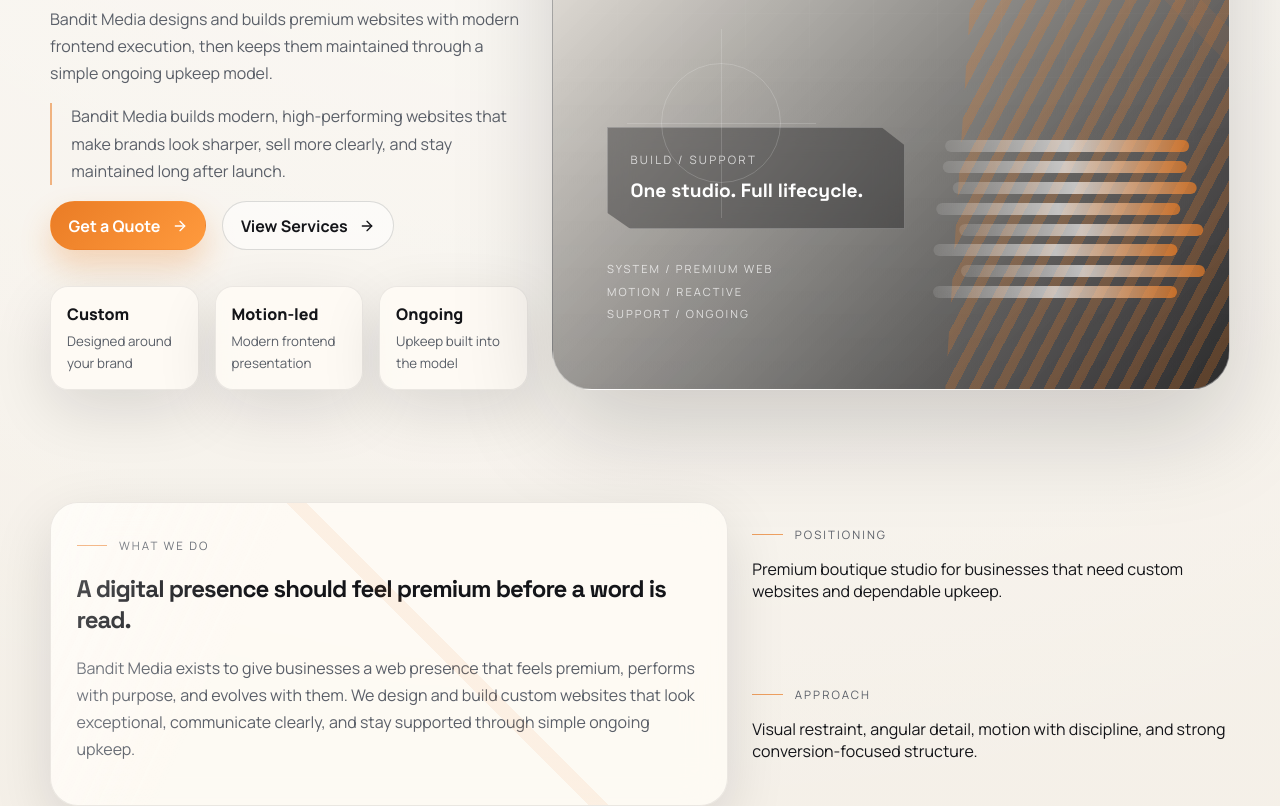
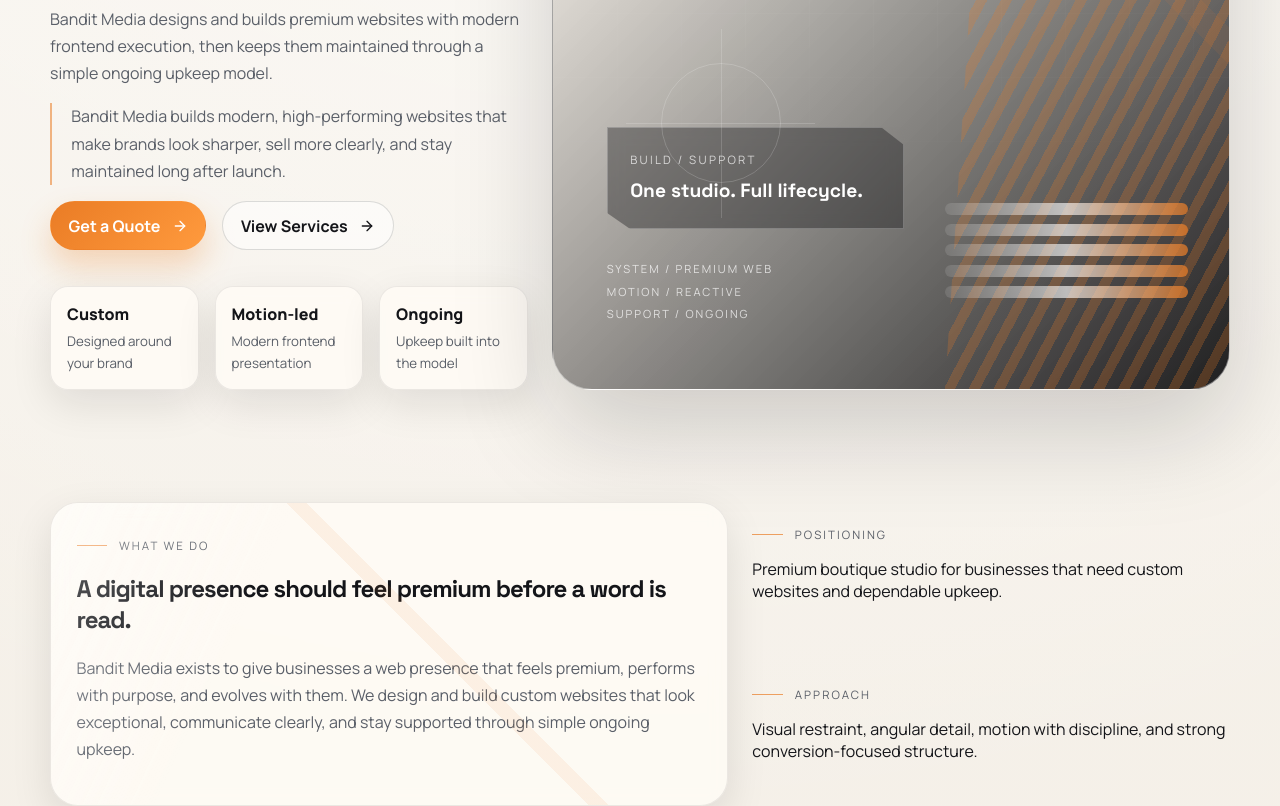
Before and after one commit to CooperWilks0501/BanditMedia, a React (Vite) app: page / in a window 1280 px wide. Shown: the part 900-1706 px from the top of the page. Built offline with nearby package versions, Linux system fonts and the light colour scheme.

Commit message:
Reduce frontend animation overhead

```diff
--- a/src/App.tsx
+++ b/src/App.tsx
@@ -19,8 +19,20 @@
 
 export default function App() {
   useEffect(() => {
+    const reduceMotionQuery = window.matchMedia("(prefers-reduced-motion: reduce)");
+    const finePointerQuery = window.matchMedia("(pointer: fine)");
+    const largeScreenQuery = window.matchMedia("(min-width: 1024px)");
+
+    if (
+      reduceMotionQuery.matches ||
+      !finePointerQuery.matches ||
+      !largeScreenQuery.matches
+    ) {
+      return;
+    }
+
     const lenis = new Lenis({
-      duration: 1.1,
+      duration: 0.85,
       smoothWheel: true,
       gestureOrientation: "vertical"
     });
--- a/src/components/sections/HomeHero.tsx
+++ b/src/components/sections/HomeHero.tsx
@@ -1,12 +1,21 @@
-import { motion, useMotionTemplate, useMotionValue, useSpring } from "framer-motion";
+import {
+  motion,
+  useMotionTemplate,
+  useMotionValue,
+  useReducedMotion,
+  useSpring
+} from "framer-motion";
 import type { MouseEvent } from "react";
-import { useMemo } from "react";
+import { useEffect, useMemo, useRef, useState } from "react";
 import { Button } from "../common/Button";
 import { heroMetrics } from "../../data/siteContent";
 
-const panelRows = Array.from({ length: 8 }, (_, index) => index);
+const panelRows = Array.from({ length: 5 }, (_, index) => index);
 
 export function HomeHero() {
+  const shouldReduceMotion = useReducedMotion();
+  const [interactive, setInteractive] = useState(false);
+  const frameRef = useRef<number | null>(null);
   const x = useMotionValue(50);
   const y = useMotionValue(50);
   const rotateX = useSpring(0, { stiffness: 80, damping: 18 });
@@ -22,18 +31,52 @@
     []
   );
 
+  useEffect(() => {
+    if (shouldReduceMotion) {
+      setInteractive(false);
+      return;
+    }
+
+    const mediaQuery = window.matchMedia("(pointer: fine) and (min-width: 1024px)");
+    const updateInteractive = () => setInteractive(mediaQuery.matches);
+
+    updateInteractive();
+    mediaQuery.addEventListener("change", updateInteractive);
+
+    return () => {
+      mediaQuery.removeEventListener("change", updateInteractive);
+      if (frameRef.current) {
+        cancelAnimationFrame(frameRef.current);
+      }
+    };
+  }, [shouldReduceMotion]);
+
   const handlePointerMove = (event: MouseEvent<HTMLElement>) => {
+    if (!interactive) {
+      return;
+    }
+
     const rect = event.currentTarget.getBoundingClientRect();
     const px = ((event.clientX - rect.left) / rect.width) * 100;
     const py = ((event.clientY - rect.top) / rect.height) * 100;
 
-    x.set(px);
-    y.set(py);
-    rotateX.set((50 - py) / 9);
-    rotateY.set((px - 50) / 10);
+    if (frameRef.current) {
+      cancelAnimationFrame(frameRef.current);
+    }
+
+    frameRef.current = requestAnimationFrame(() => {
+      x.set(px);
+      y.set(py);
+      rotateX.set((50 - py) / 12);
+      rotateY.set((px - 50) / 14);
+    });
   };
 
   const resetPointer = () => {
+    if (!interactive) {
+      return;
+    }
+
     rotateX.set(0);
     rotateY.set(0);
     x.set(50);
@@ -103,9 +146,9 @@
 
         <motion.div
           className="hero-visual"
-          onMouseMove={handlePointerMove}
-          onMouseLeave={resetPointer}
-          style={{ background, transform }}
+          onMouseMove={interactive ? handlePointerMove : undefined}
+          onMouseLeave={interactive ? resetPointer : undefined}
+          style={{ background, transform: interactive ? transform : "none" }}
         >
           <div className="hero-visual__grid" />
           <div className="hero-visual__scan" />
@@ -130,8 +173,16 @@
               <motion.div
                 key={row}
                 className="hero-visual__bar"
-                animate={{ x: row % 2 === 0 ? [0, 16, 0] : [0, -12, 0] }}
-                transition={{ duration: 7 + row, repeat: Infinity, ease: "easeInOut" }}
+                animate={
+                  interactive && !shouldReduceMotion
+                    ? { x: row % 2 === 0 ? [0, 8, 0] : [0, -6, 0] }
+                    : { x: 0 }
+                }
+                transition={
+                  interactive && !shouldReduceMotion
+                    ? { duration: 10 + row, repeat: Infinity, ease: "easeInOut" }
+                    : { duration: 0 }
+                }
               />
             ))}
           </div>
--- a/src/styles/global.css
+++ b/src/styles/global.css
@@ -10,7 +10,7 @@
   --line-strong: rgba(255, 255, 255, 0.14);
   --accent: #ea7c25;
   --accent-bright: #ff9a3d;
-  --shadow: 0 20px 60px rgba(18, 19, 22, 0.12);
+  --shadow: 0 14px 40px rgba(18, 19, 22, 0.1);
   --radius: 28px;
   --radius-sm: 18px;
   --container: 1180px;
@@ -265,7 +265,6 @@
   overflow: hidden;
   border: 1px solid rgba(20, 21, 25, 0.08);
   background: var(--surface);
-  backdrop-filter: blur(20px);
   box-shadow: var(--shadow);
 }
 
@@ -329,11 +328,30 @@
   opacity: 0.6;
 }
 
+@supports (backdrop-filter: blur(12px)) {
+  .navbar--scrolled {
+    backdrop-filter: blur(12px);
+  }
+
+  .metric-tile,
+  .panel,
+  .portfolio-card,
+  .project-card,
+  .feature-list__item,
+  .why-list__item {
+    backdrop-filter: blur(8px);
+  }
+
+  .hero-visual__panel,
+  .mobile-menu {
+    backdrop-filter: blur(8px);
+  }
+}
+
 .hero-visual__panel {
   position: absolute;
   padding: 1.2rem 1.4rem;
   border: 1px solid rgba(255, 255, 255, 0.24);
-  backdrop-filter: blur(14px);
   background: rgba(15, 16, 18, 0.36);
   color: white;
   clip-path: polygon(0 0, 92% 0, 100% 18%, 100% 100%, 8% 100%, 0 84%);
@@ -899,7 +917,6 @@
     padding: 1rem;
     border-radius: 24px;
     background: rgba(255, 252, 246, 0.92);
-    backdrop-filter: blur(18px);
     border: 1px solid rgba(20, 21, 25, 0.08);
     box-shadow: var(--shadow);
   }
@@ -924,6 +941,12 @@
 
   .hero-visual {
     min-height: 500px;
+  }
+
+  .hero-visual__scan,
+  .hero-visual__crosshair,
+  .hero-visual__stack {
+    display: none;
   }
 
   .hero-visual__panel--primary,
@@ -964,3 +987,23 @@
     align-items: flex-start;
   }
 }
+
+@media (prefers-reduced-motion: reduce) {
+  html {
+    scroll-behavior: auto;
+  }
+
+  *,
+  *::before,
+  *::after {
+    animation-duration: 0.01ms !important;
+    animation-iteration-count: 1 !important;
+    transition-duration: 0.01ms !important;
+    scroll-behavior: auto !important;
+  }
+
+  .hero-visual__scan,
+  .hero-visual__stack {
+    display: none;
+  }
+}
```
